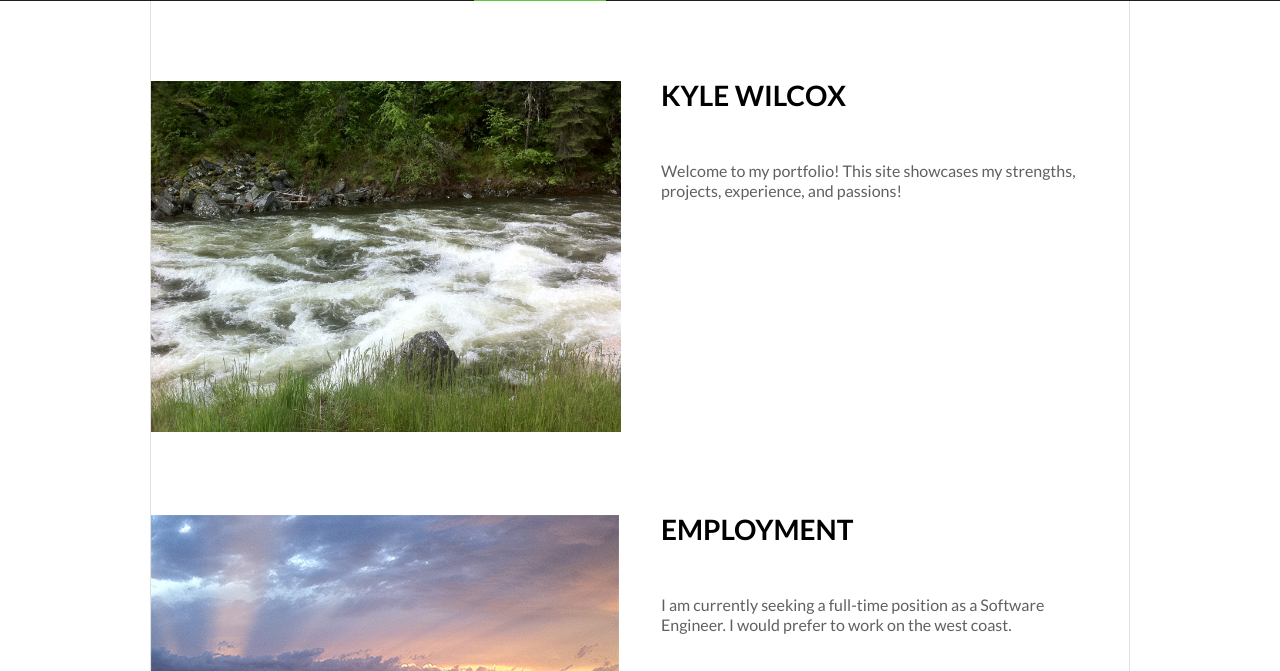
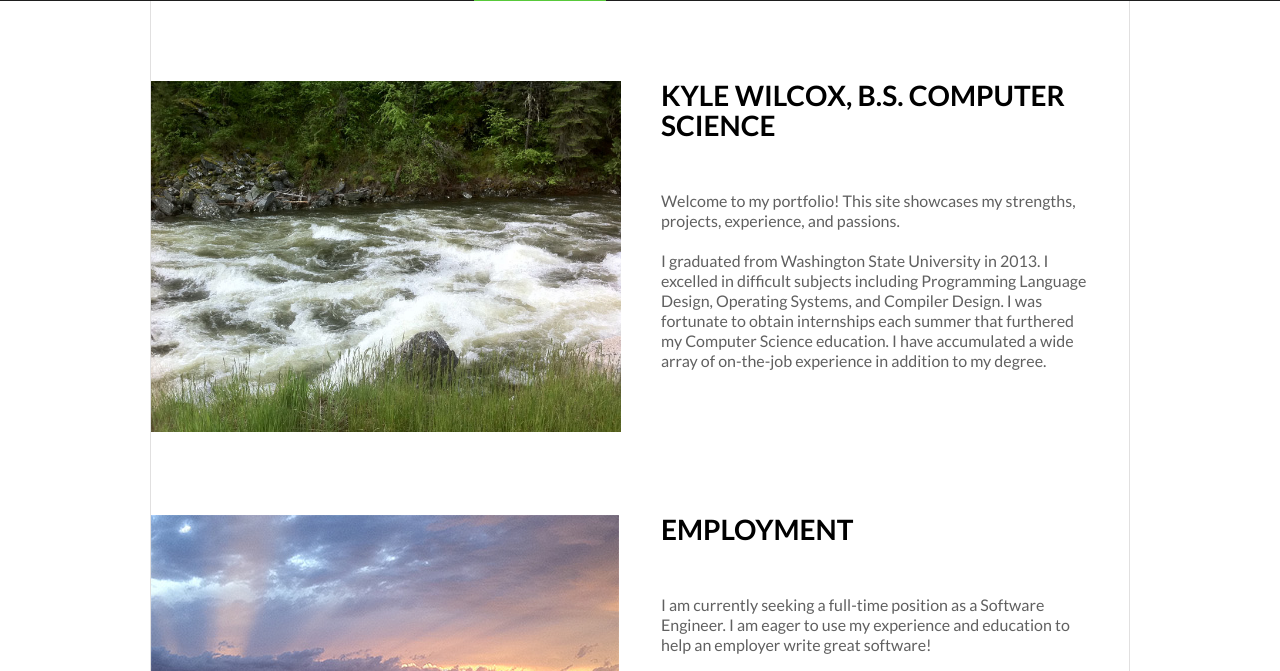
Before and after one commit to kjwilcox/kjwilcox.github.io, a plain HTML site: page index.html in a window 1280 px wide. Shown: the part 129-800 px from the top of the page. Drawn offline with Linux system fonts and the light colour scheme.

Commit message:
Homepage edits.

```diff
--- a/index.html
+++ b/index.html
@@ -30,9 +30,10 @@
 			</div>
 			<div class="post">
 				<h1 class="title">
-					Kyle Wilcox
+					Kyle Wilcox, B.S. Computer Science
 				</h1>
-				<p>Welcome to my portfolio! This site showcases my strengths, projects, experience, and passions!</p>
+				<p>Welcome to my portfolio! This site showcases my strengths, projects, experience, and passions.</p>
+				<p>I graduated from Washington State University in 2013. I excelled in difficult subjects including Programming Language Design, Operating Systems, and Compiler Design. I was fortunate to obtain internships each summer that furthered my Computer Science education. I have accumulated a wide array of on-the-job experience in addition to my degree.
 			</div>
 		</article>
 
@@ -44,7 +45,7 @@
 				<h1 class="title">
 					Employment
 				</h1>
-				<p>I am currently seeking a full-time position as a Software Engineer. I would prefer to work on the west coast.</p>
+				<p>I am currently seeking a full-time position as a Software Engineer. I am eager to use my experience and education to help an employer write great software!</p>
 			</div>
 		</article>
 	</section>
```
Also changed, not shown: about.html (+1 -1 lines), experience.html (+1 -1 lines).
